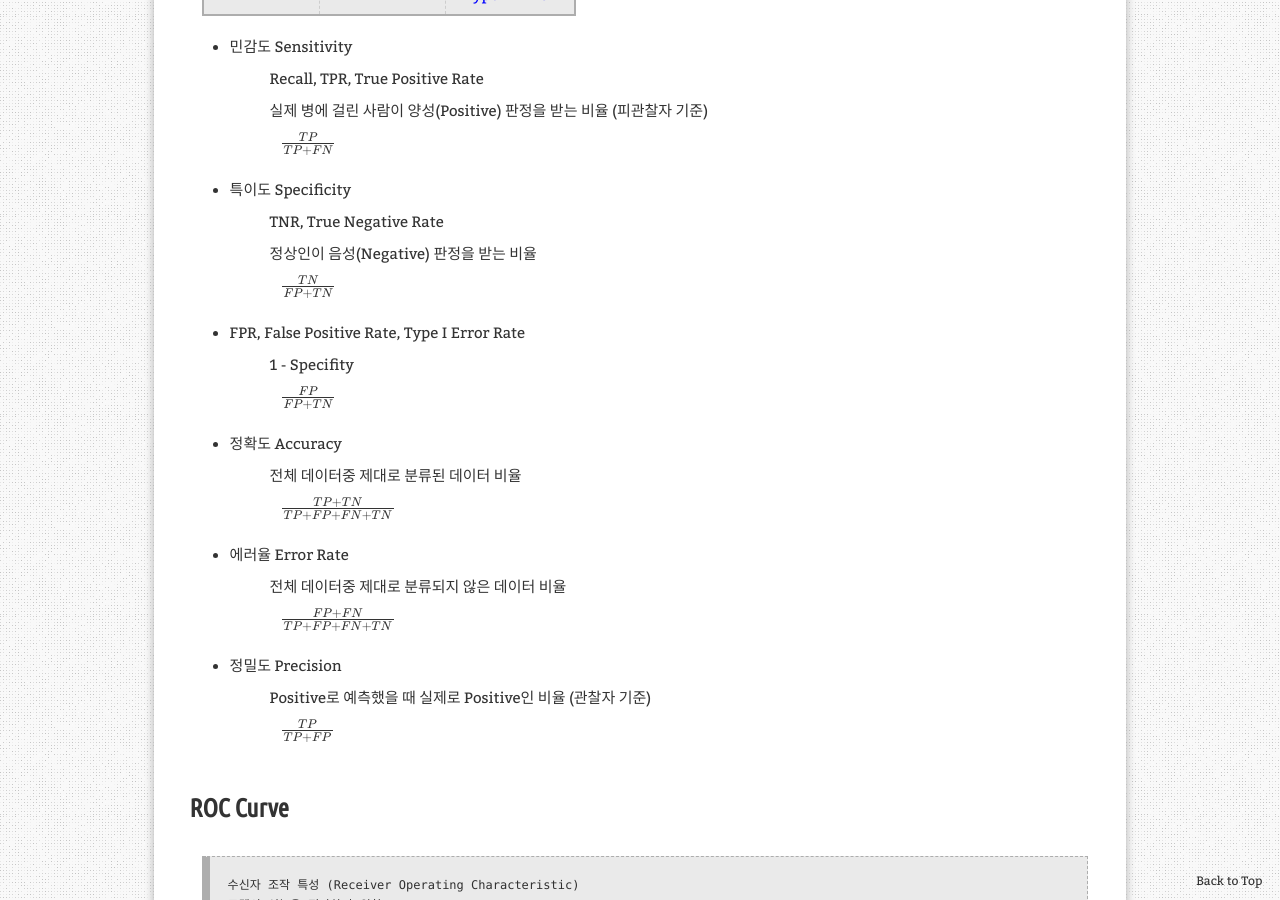
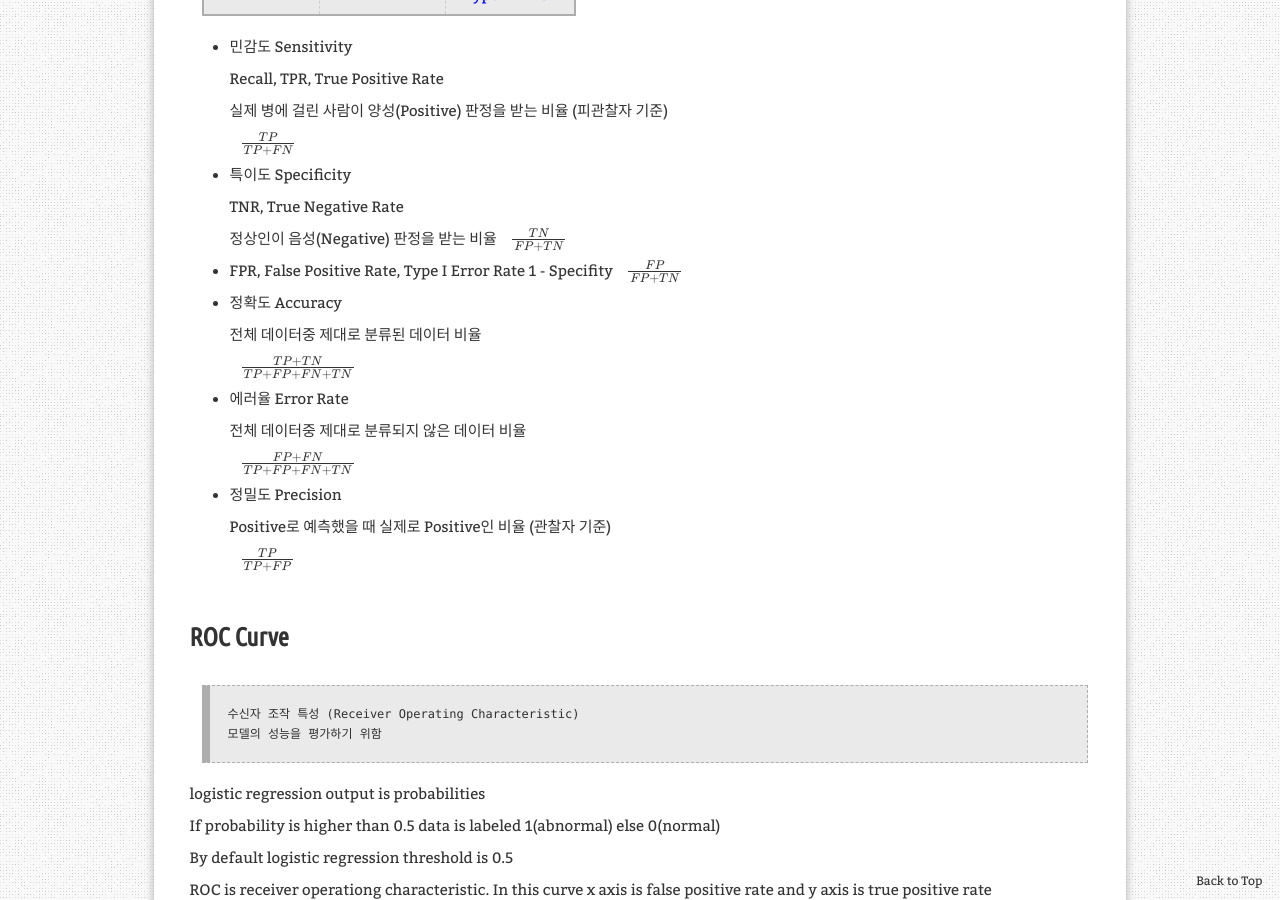
Before and after one commit to aristohyun/aristohyun.github.io, a Jekyll site: the page built from _posts/2021-07-02-ROC-Curve.md, in a window 1280 px wide and 900 px high, scrolled down 984 px. Built offline with Jekyll 4.4.1, drawn with Linux system fonts in a browser that asks for light colours; formulas are drawn with MathJax 3; comment, search, counter and statistics services are not loaded.

```diff
--- a/_posts/2021-07-02-ROC-Curve.md
+++ b/_posts/2021-07-02-ROC-Curve.md
@@ -29,30 +29,30 @@ redirect_from:
 |Not Rejected|True Negative|<span style="color:red"> False Negative</span><br /><span style="color:blue"> Type II Error </span>|
 
 - 민감도 Sensitivity
-: Recall, TPR, True Positive Rate
-: 실제 병에 걸린 사람이 양성(Positive) 판정을 받는 비율 (피관찰자 기준)
-: $\;\; \frac{TP}{TP + FN} $
+Recall, TPR, True Positive Rate
+실제 병에 걸린 사람이 양성(Positive) 판정을 받는 비율 (피관찰자 기준)
+$\;\; \frac{TP}{TP + FN} $
 
 - 특이도 Specificity
-: TNR, True Negative Rate
-: 정상인이 음성(Negative) 판정을 받는 비율
-: $\;\; \frac{TN}{FP + TN} $
+TNR, True Negative Rate
+정상인이 음성(Negative) 판정을 받는 비율
+$\;\; \frac{TN}{FP + TN} $
 
 - FPR, False Positive Rate, Type I Error Rate
-: 1 - Specifity
-: $\;\; \frac{FP}{FP + TN} $
+1 - Specifity
+$\;\; \frac{FP}{FP + TN} $
 
 - 정확도 Accuracy
-: 전체 데이터중 제대로 분류된 데이터 비율
-: $\;\; \frac{TP + TN}{TP + FP + FN + TN} $
+전체 데이터중 제대로 분류된 데이터 비율
+$\;\; \frac{TP + TN}{TP + FP + FN + TN} $
 
 - 에러율 Error Rate
-: 전체 데이터중 제대로 분류되지 않은 데이터 비율
-: $\;\; \frac{FP + FN}{TP + FP + FN + TN} $
+전체 데이터중 제대로 분류되지 않은 데이터 비율
+$\;\; \frac{FP + FN}{TP + FP + FN + TN} $
 
 - 정밀도 Precision
-: Positive로 예측했을 때 실제로 Positive인 비율 (관찰자 기준)
-: $\;\; \frac{TP}{TP + FP} $
+Positive로 예측했을 때 실제로 Positive인 비율 (관찰자 기준)
+$\;\; \frac{TP}{TP + FP} $
 
 
 # ROC Curve
```
